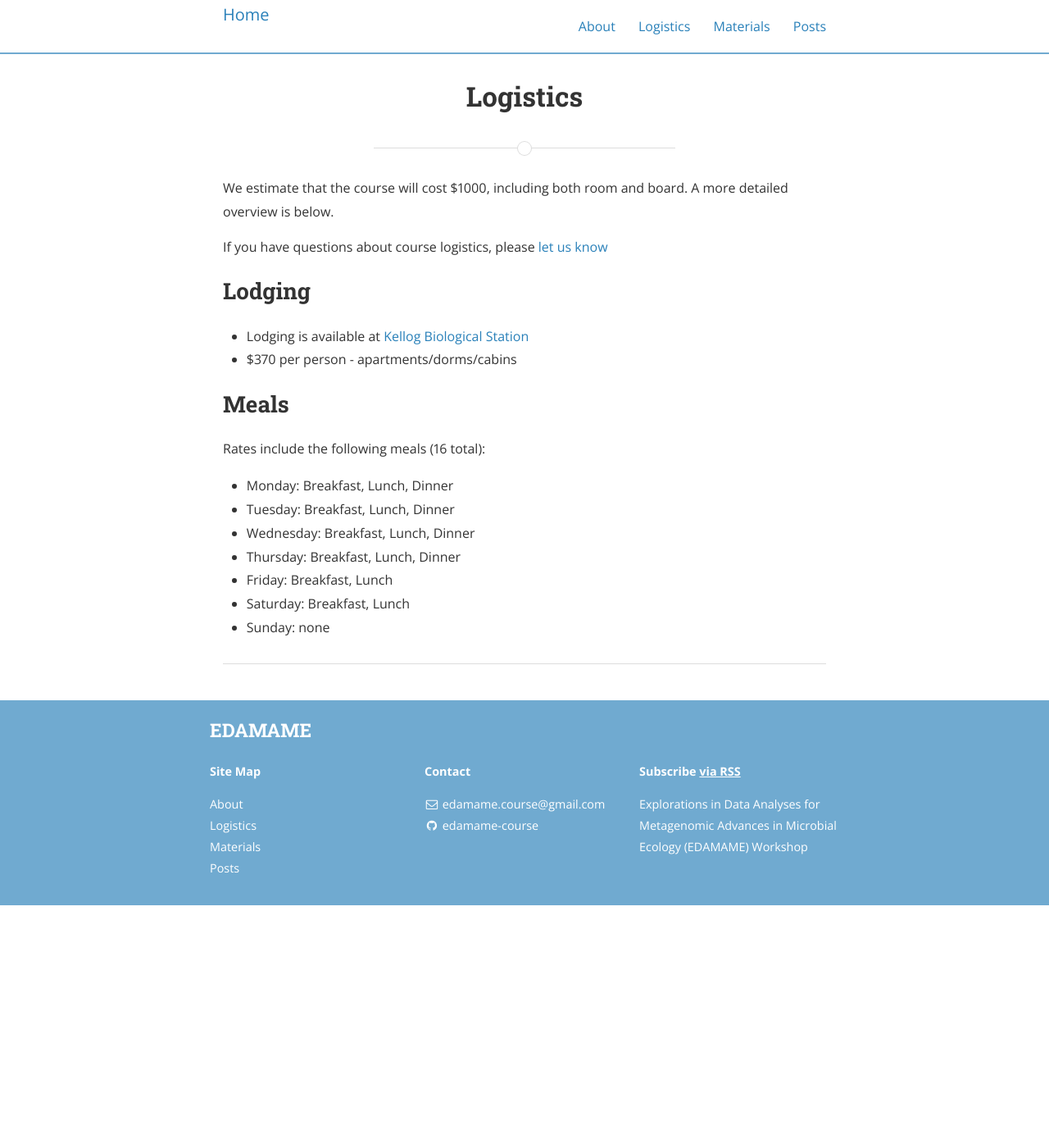
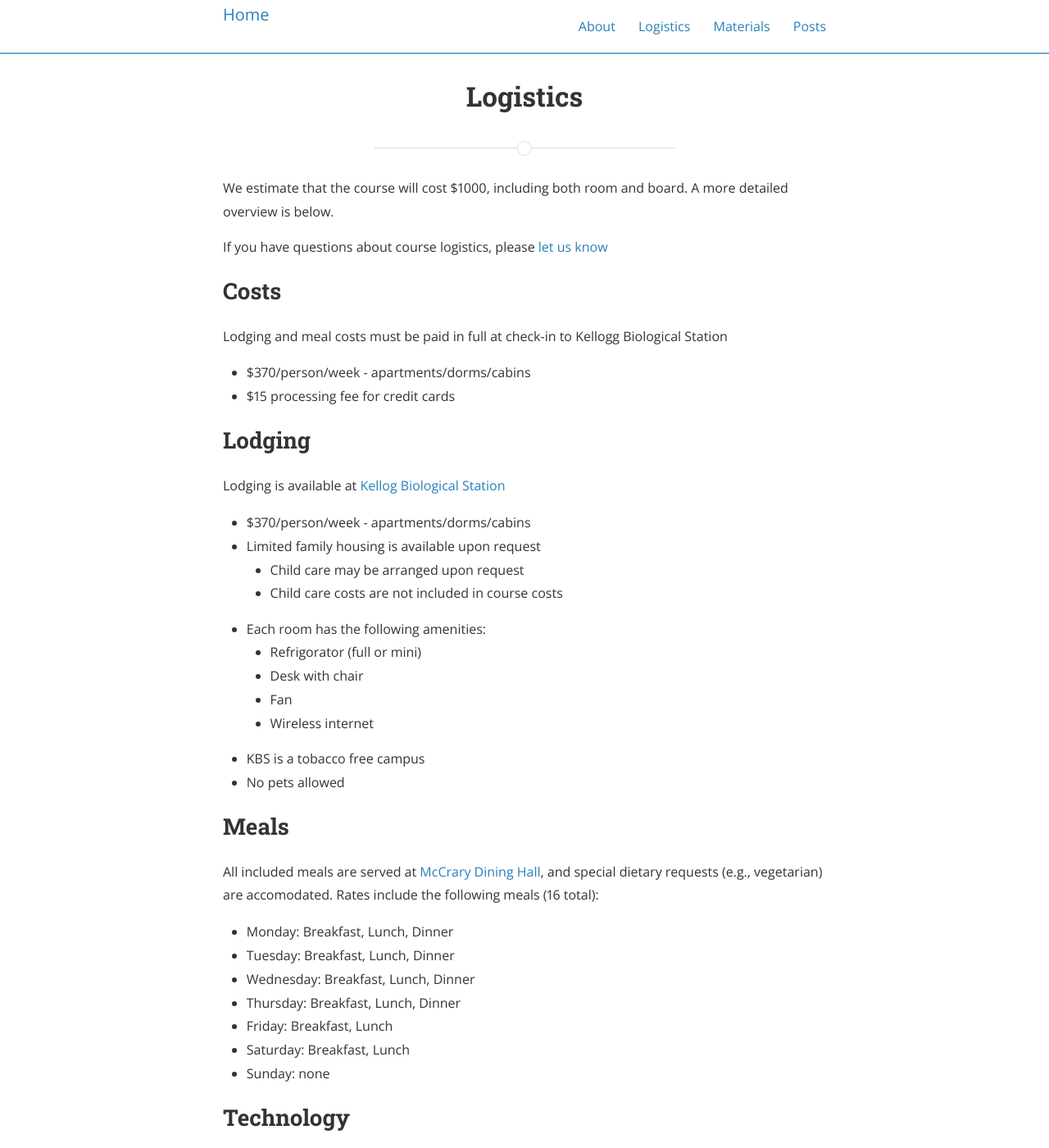
Before and after one commit to edamame-course/edamame-course.github.io, a Jekyll site: the page built from logistics.md, in a window 1280 px wide and 1400 px high. Shown: the whole window at 82% size. Built offline with Jekyll 4.4.1, drawn with Linux system fonts in a browser that asks for light colours; nearby versions of some CDN libraries; a style sheet for code colours, icons or effects is not loaded; some of the changed text lies outside the part shown.

Commit message:
added detail recommended by ashley
added technology, life at KBS sections
added detail to lodging
added dining hall link and dietary accommodations to meals section

```diff
--- a/logistics.md
+++ b/logistics.md
@@ -9,14 +9,30 @@ below.
 
 If you have questions about course logistics, please [let us know](mailto:edamame.course@gmail.com)
 
+## Costs
+
+Lodging and meal costs must be paid in full at check-in to Kellogg Biological Station
+* $370/person/week - apartments/dorms/cabins
+* $15 processing fee for credit cards
+
 ## Lodging
 
-* Lodging is available at [Kellog Biological Station](http://www.kbs.msu.edu/)
-* $370 per person - apartments/dorms/cabins
+Lodging is available at [Kellog Biological Station](http://www.kbs.msu.edu/)
+* $370/person/week - apartments/dorms/cabins
+* Limited family housing is available upon request
+  * Child care may be arranged upon request
+  * Child care costs are not included in course costs
+* Each room has the following amenities:
+  * Refrigorator (full or mini)
+  * Desk with chair
+  * Fan
+  * Wireless internet
+* KBS is a tobacco free campus
+* No pets allowed
 
 ## Meals
 
-Rates include the following meals (16 total):
+All included meals are served at [McCrary Dining Hall](http://conference.kbs.msu.edu/conference-center/food-and-beverage-service/), and special dietary requests (e.g., vegetarian) are accomodated. Rates include the following meals (16 total):
 
 * Monday:    Breakfast, Lunch, Dinner
 * Tuesday:   Breakfast, Lunch, Dinner
@@ -26,4 +42,15 @@ Rates include the following meals (16 total):
 * Saturday:  Breakfast, Lunch
 * Sunday:    none
 
+## Technology
+As a computational course, we have several technological requirements.
+* Personal laptop
+* [R](https://cran.rstudio.com/) and [R studio](https://www.rstudio.com/products/rstudio/download/) installed
+* [Amazon EC2](https://aws.amazon.com/ec2/) account and access
+
+## Life at KBS
+
+* Laundry facilities (coin opperated) are available
+* KBS offers several outdoor activities including canoeing, swimming, hiking, soccer, volleyball
+* Bug spray will be useful for many outdoor activities at KBS
 ***
```
